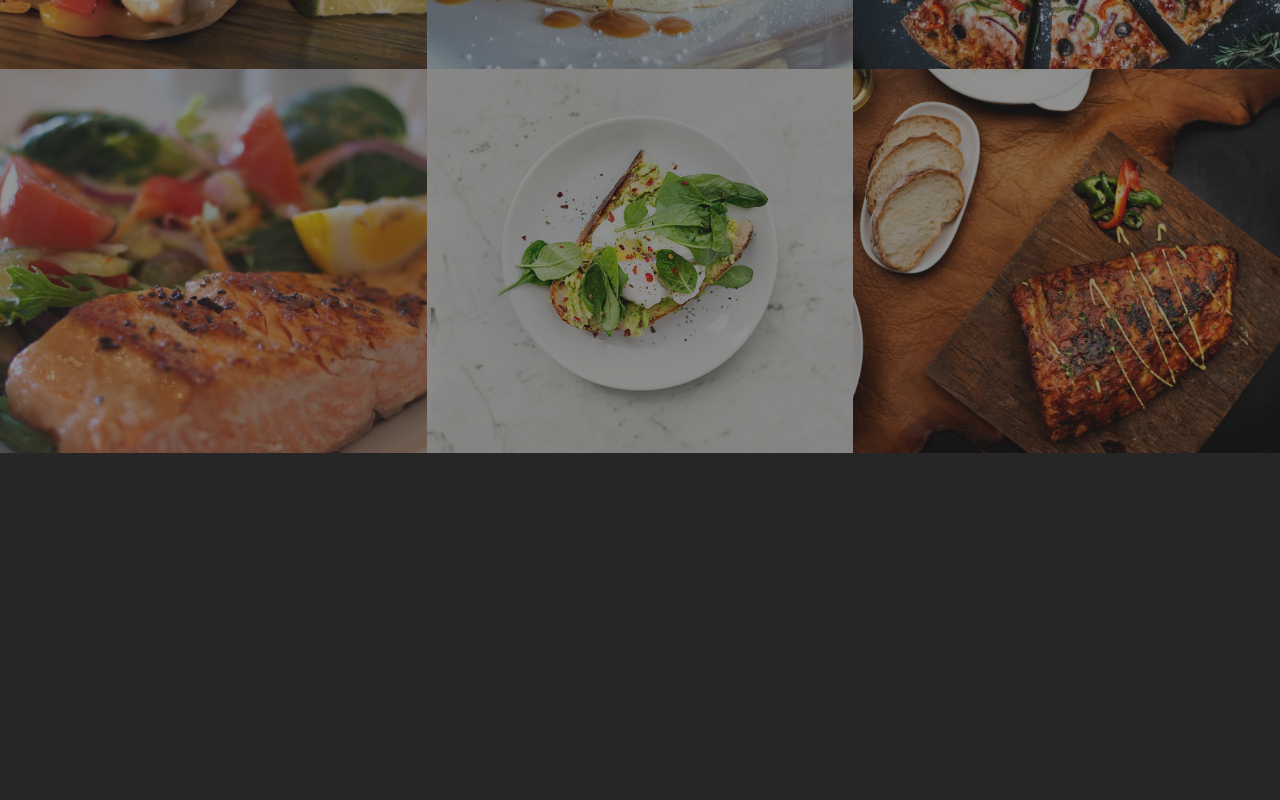
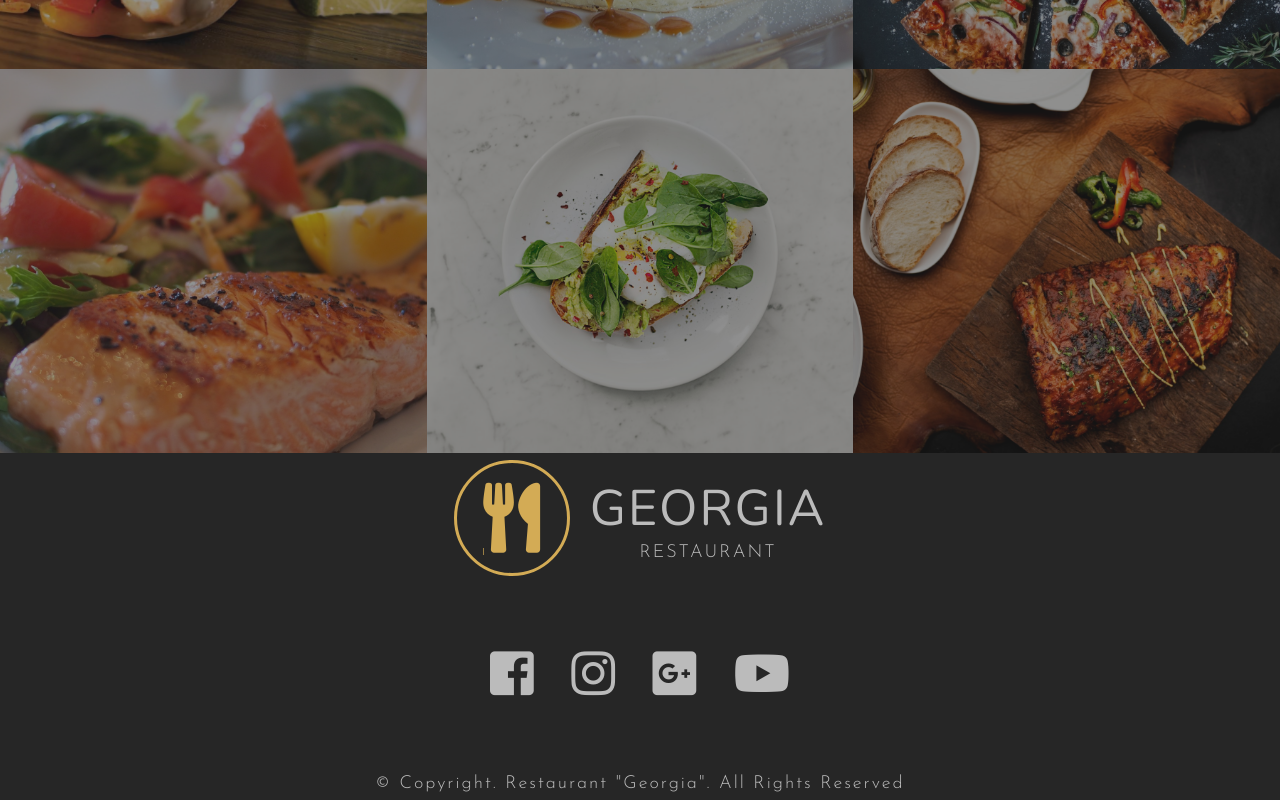
Before and after one commit to DiogoBento95/SASS-Course--Restaurant-Georgia, a website: page index.html in a window 1280 px wide. Shown: the part 1835-2635 px from the top of the page. Before the commit the page ends 2288 px from the top, so only its background shows below. Drawn offline with nearby package versions, Linux system fonts and the light colour scheme.

Commit message:
feat: Structuring and Styling Footer.

```diff
--- a/index.html
+++ b/index.html
@@ -106,5 +106,47 @@
 </section>
 <!--End of Gallery-->
 
+<!--Footer-->
+<footer class="footer">
+    <div class="footer-header">
+        <a href="#" class="logo"> <i class="fas fa-utensils"></i> </a>
+        <div>
+            <h1 class="main-name">Georgia</h1>
+            <p class="sub-name">Restaurant</p>
+        </div>
+    </div>
+    <div class="footer-social-media">
+        <ul class="social-media">
+            <li class="social-media-item">
+                <a href="#" class="social-media-link">
+                    <i class="fab fa-facebook-square"></i>
+                </a>
+            </li>
+            <li class="social-media-item">
+                <a href="#" class="social-media-link">
+                    <i class="fab fa-instagram"></i>
+                </a>
+            </li>
+            <li class="social-media-item">
+                <a href="#" class="social-media-link">
+                    <i class="fab fa-google-plus-square"></i>
+                </a>
+            </li>
+            <li class="social-media-item">
+                <a href="#" class="social-media-link">
+                    <i class="fab fa-youtube"></i>
+                </a>
+            </li>
+        </ul>
+    </div>
+
+    <div class="footer-copyright">
+        <p class="footer-copyright-paragraph">
+            &copy; Copyright. Restaurant "Georgia". All Rights Reserved
+        </p>
+    </div>
+</footer>
+<!--End of Footer-->
+
 </body>
 </html>
--- a/scss/_layout.scss
+++ b/scss/_layout.scss
@@ -73,3 +73,44 @@
         flex-wrap: wrap;
     }
 }
+
+.footer {
+    padding: 7px 0;
+    @include flexLayout;
+    flex-direction: column;
+
+    &-header {
+        display: flex;
+        align-items: center;
+        margin-bottom: 70px;
+    }
+
+    .social-media {
+        display: flex;
+        width: 300px;
+        justify-content: space-between;
+        margin-bottom: 70px;
+
+        &-item {
+            list-style: none;
+        }
+
+        &-link {
+            text-decoration: none;
+            font-size: 50px;
+            color: $color-secondary;
+            transition: color .7s;
+
+            &:hover {
+                color: $color-primary;
+            }
+        }
+    }
+
+    .footer-copyright-paragraph {
+        font-family: $font-josefinSans;
+        font-size: 18px;
+        color: $color-secondary;
+        @include textStyles(capitalize);
+    }
+}
```
Also changed, not shown: css/main.css.
